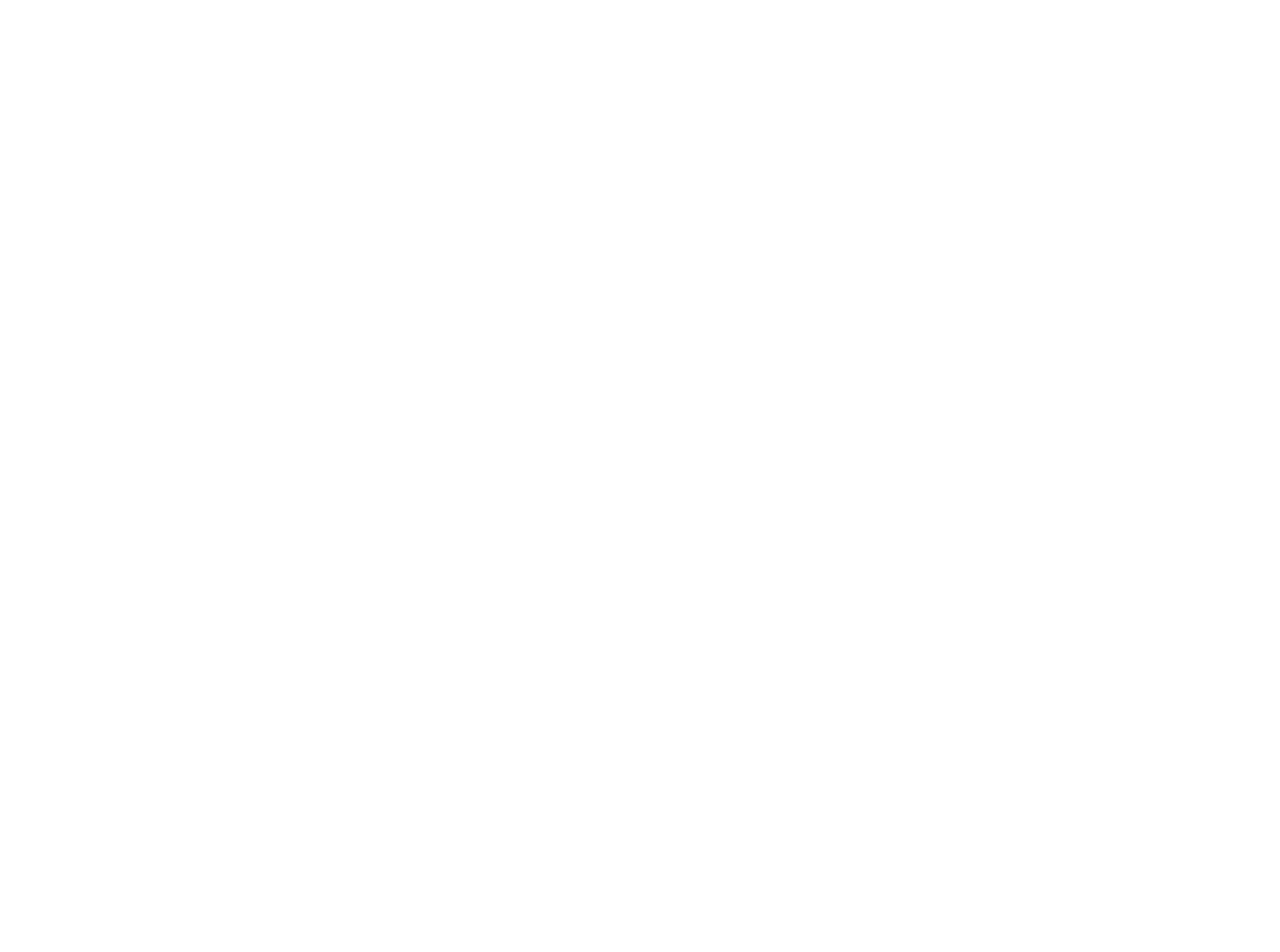
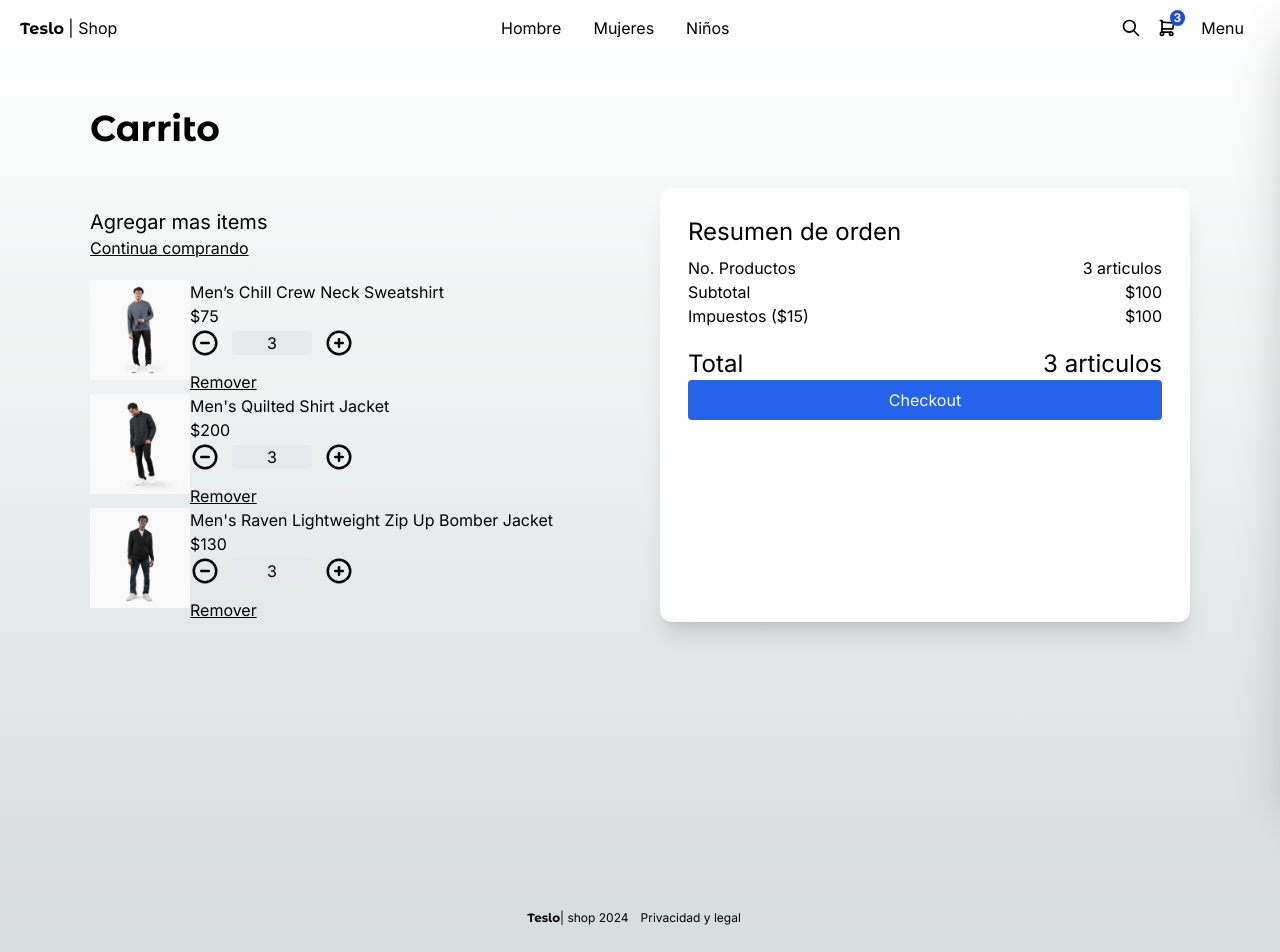
Before and after one commit to angelcruz07/Teslo-shop, a Next.js app: page /cart in a window 1280 px wide. Before the commit this address had no page. Shown: the top 952 px of the page. Before the commit the page ends 800 px from the top, so only its background shows below. Built offline with nearby package versions, Linux system fonts and the light colour scheme.

Commit message:
feat: add footer

```diff
--- a/src/app/(shop)/cart/page.tsx
+++ b/src/app/(shop)/cart/page.tsx
@@ -11,7 +11,7 @@
 ]
 
 export default function Cart() {
-  redirect('/empty')
+  if (productsInCart.length === 0) redirect('/empty')
 
   return (
     <div className='flex justify-center items-center mb-72 px-10 sm:px-0'>
--- a/src/app/(shop)/layout.tsx
+++ b/src/app/(shop)/layout.tsx
@@ -1,4 +1,4 @@
-import { Sidebar, TopMenu } from '@/components'
+import { Footer, Sidebar, TopMenu } from '@/components'
 
 export default function ShopLayout({
   children
@@ -10,6 +10,7 @@
       <TopMenu />
       <Sidebar />
       <div className='px-0 sm:px-10'>{children}</div>
+      <Footer />
     </main>
   )
 }
--- a/src/components/index.ts
+++ b/src/components/index.ts
@@ -8,3 +8,4 @@
 export * from './ui/sidebar/Sidebar'
 export * from './ui/title/Title'
 export * from './ui/top-menu/TopMenu'
+export * from './ui/footer/Footer'
--- /dev/null
+++ b/src/components/ui/footer/Footer.tsx
@@ -0,0 +1,19 @@
+import { titleFont } from '@/config/fonts'
+import Link from 'next/link'
+
+export const Footer = () => {
+  return (
+    <footer className='flex w-full justify-center text-xs mb-10'>
+      <Link href='/'>
+        <span className={`${titleFont.className} antialiased font-bold`}>
+          Teslo
+        </span>
+        <span>| shop</span>
+        <span> {new Date().getFullYear()}</span>
+      </Link>
+      <Link href='/' className='mx-3'>
+        Privacidad y legal
+      </Link>
+    </footer>
+  )
+}
```
